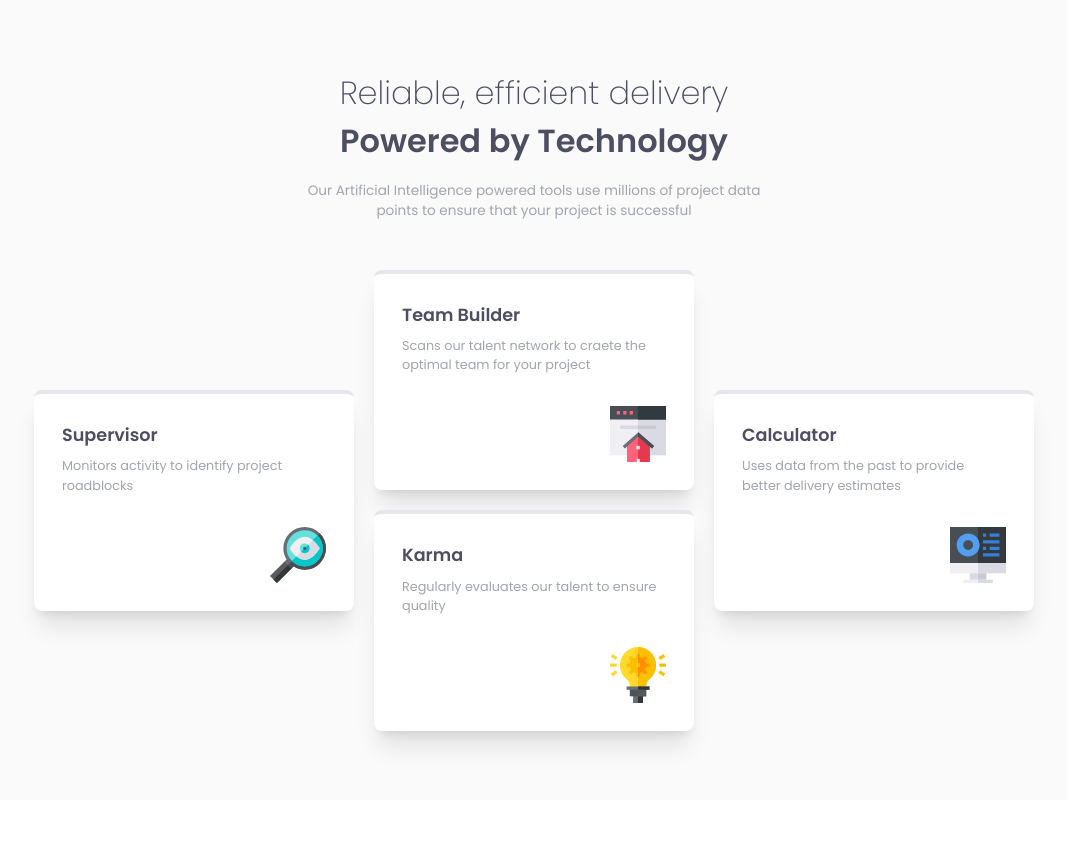
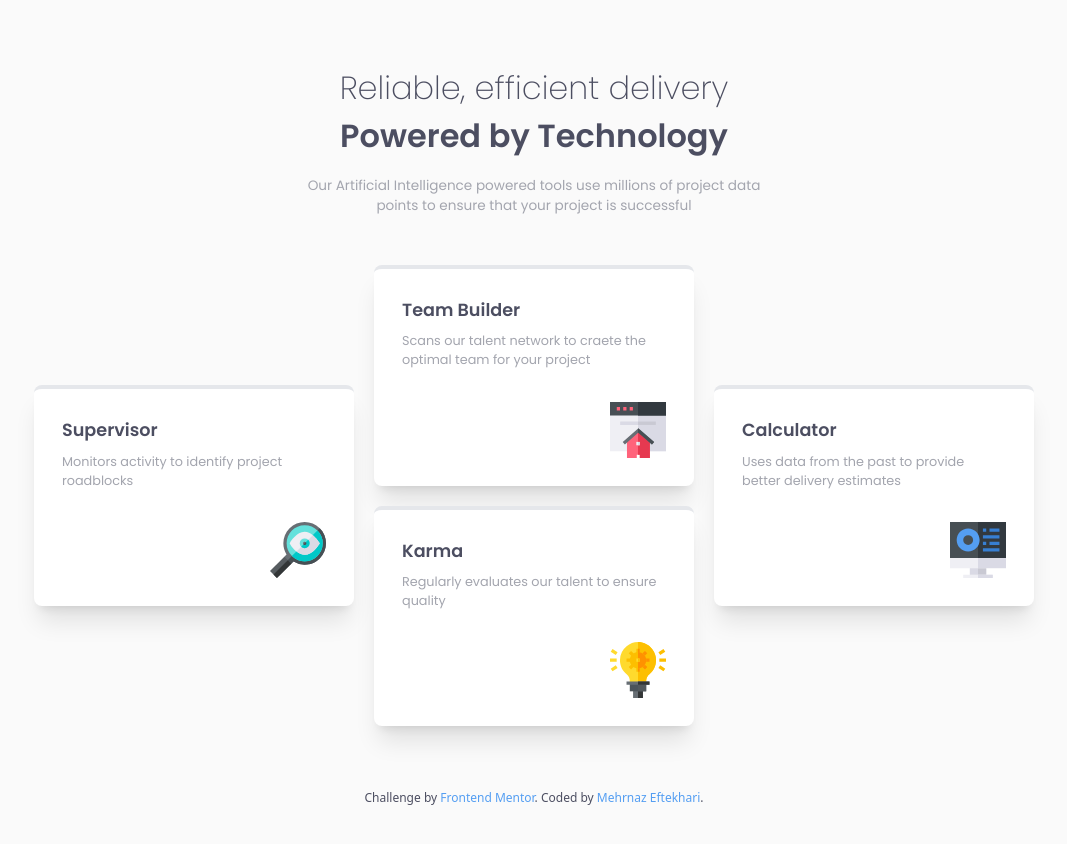
Before and after one commit to mehrnaz98/four-card-feature-section, a Vue app: page / in a window 1280 px wide. Shown: the top 844 px of the page, without its empty margins (106-1173 px from the left). Before the commit the page ends 800 px from the top, so only its background shows below. Built offline with nearby package versions, Linux system fonts and the light colour scheme.

Commit message:
Import the footer component

```diff
--- a/src/App.vue
+++ b/src/App.vue
@@ -30,6 +30,7 @@
         </base-card>
       </div>
     </main>
+    <TheFooter />
   </section>
 </template>
 
@@ -39,6 +40,7 @@ import iconSupervisor from "./assets/images/icon-supervisor.svg";
 import iconTeamBuilder from "./assets/images/icon-team-builder.svg";
 import iconKarma from "./assets/images/icon-karma.svg";
 import iconCalculator from "./assets/images/icon-calculator.svg";
+import TheFooter from "./components/TheFooter.vue";
 
 const cards = [
   {
```
